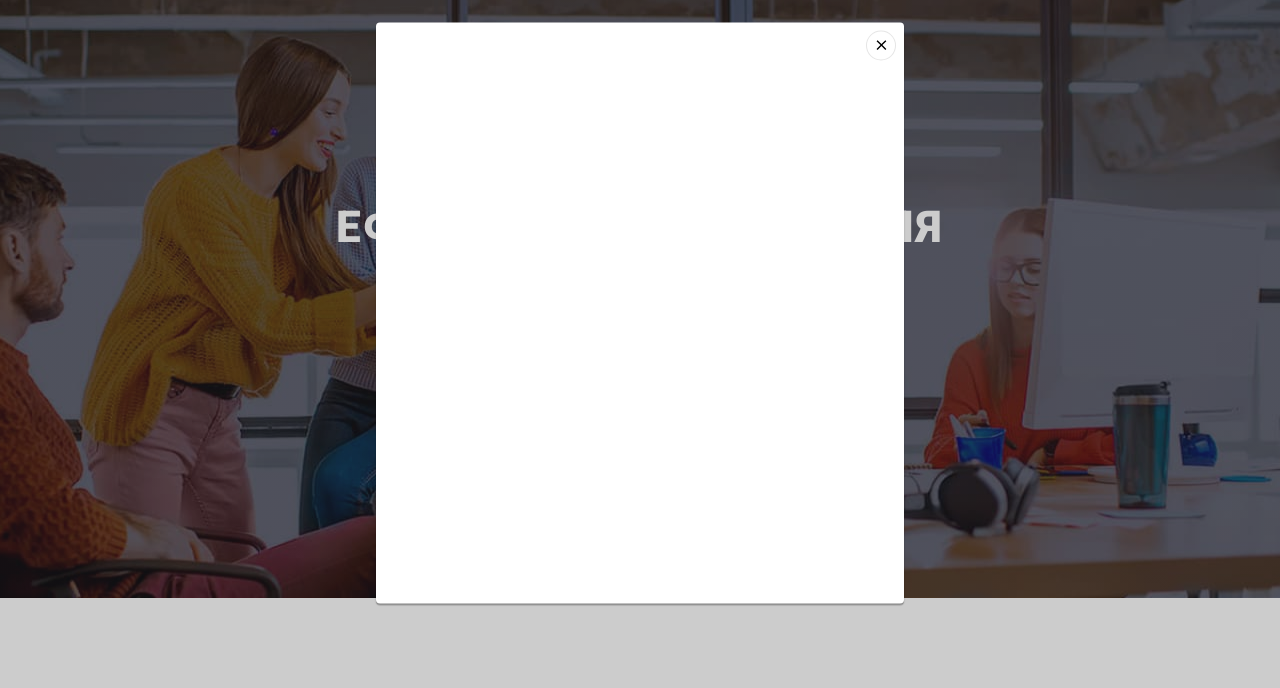
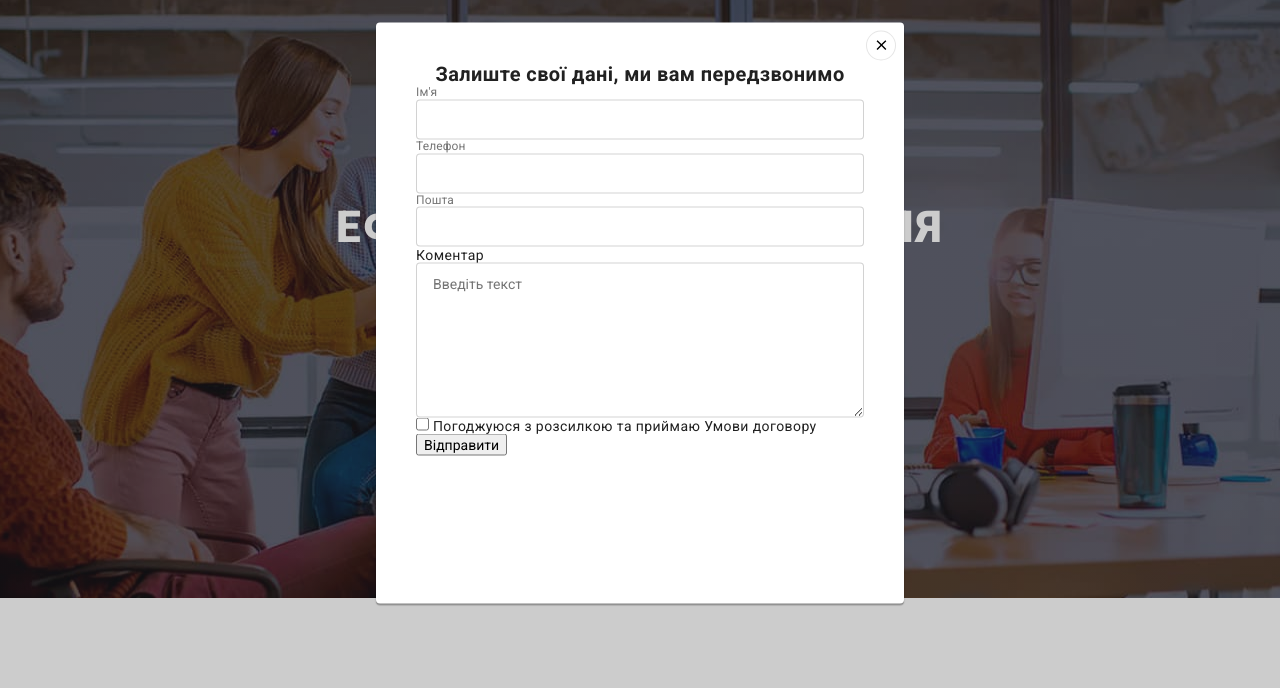
Before and after one commit to volodymyr1787/goit-markup-hw-06, a plain HTML site: page index.html in a window 1280 px wide. Both pictures are taken after a click on the button "Замовити послугу". Shown: the part 87-775 px from the top of the page. Drawn offline with nearby package versions, Linux system fonts and the light colour scheme.

Commit message:
html-form

```diff
--- a/index.html
+++ b/index.html
@@ -60,13 +60,41 @@
       </section>
       <!--Модальне вікно-->
       <div class="backdrop is-hidden" data-modal>
-        <div class="modal">
+        <form class="js-speaker-form modal">
+          <h2 class="modal-title">Залиште свої дані, ми вам передзвонимо</h2>
+          <div class="form-block">
+            <label class="form-title" for="name">Ім'я</label>
+            <input class="form-in" type="text" name="name" id="name" />
+          </div>
+          <div class="form-block">
+            <label class="form-title" for="tel">Телефон</label>
+            <input class="form-in" type="tel" name="tel" id="tel" />
+          </div>
+          <div class="form-block">
+            <label class="form-title" for="mail">Пошта</label>
+            <input class="form-in" type="email" name="mail" id="mail" />
+          </div>
+          <div class="form-block">
+            <label for="comment">Коментар</label>
+            <textarea
+              class="textarea-block"
+              name="comment"
+              id="comment"
+              rows="8"
+              placeholder="Введіть текст"
+            ></textarea>
+          </div>
+          <input type="checkbox" name="topik" value="text" id="text" />
+          <label for="text">Погоджуюся з розсилкою та приймаю Умови договору</label>
+
+          <button type="submit">Відправити</button>
+
           <button class="modal-btn" type="button" data-modal-close>
             <svg class="modal-icon" width="32" height="32">
               <use href="./images/icons.svg#icon-close"></use>
             </svg>
           </button>
-        </div>
+        </form>
       </div>
       <!--особливості-->
       <section class="section">
--- a/styles/styles.css
+++ b/styles/styles.css
@@ -287,14 +287,12 @@ img {
     height: 581px;
     left: 50%;
     top: 50%;
+    padding: 40px;
     transform: translate(-50%, -50%);
 
     background: var(--primary-white-fon);
     box-shadow: 0px 1px 3px rgba(0, 0, 0, 0.12), 0px 1px 1px rgba(0, 0, 0, 0.14), 0px 2px 1px rgba(0, 0, 0, 0.2);
     border-radius: 4px;
-
-
-
 }
 
 .modal-btn {
@@ -313,6 +311,39 @@ img {
     border-radius: 50%;
 
     cursor: pointer;
+}
+
+.modal-title {
+    font-weight: 700;
+    font-size: 20px;
+    line-height: 23px;
+    text-align: center;
+}
+
+.form-block {
+    display: flex;
+    flex-direction: column;
+}
+
+.form-title {
+    font-size: 12px;
+    line-height: 1.15;
+
+    letter-spacing: 0.01em;
+
+    color: var(--item-text-color);
+}
+
+.form-in {
+    height: 40px;
+    border: 1px solid rgba(33, 33, 33, 0.2);
+    border-radius: 4px;
+}
+
+.textarea-block {
+    padding: 12px 16px;
+    border: 1px solid rgba(33, 33, 33, 0.2);
+    border-radius: 4px;
 }
 
 /* section */
```
